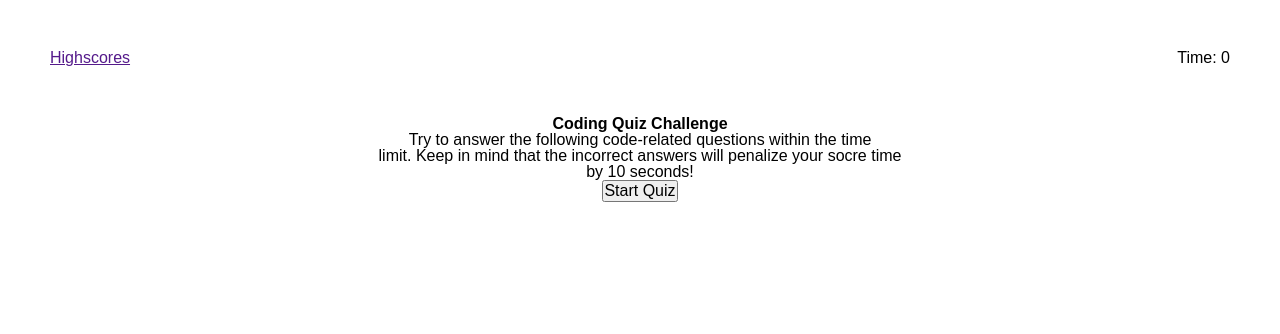
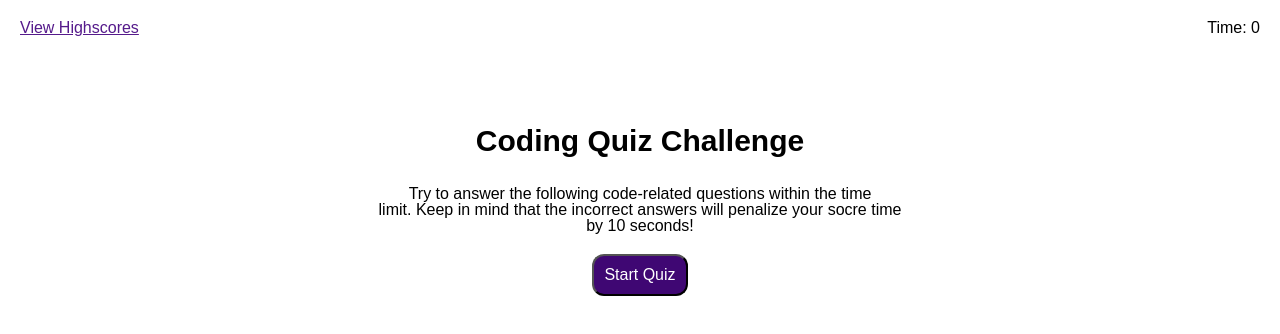
Before and after one commit to crandonbruz/monster-coding-quiz, a plain HTML site: page index.html in a window 1280 px wide. Drawn offline with Linux system fonts and the light colour scheme.

Commit message:
finished styling html and css

```diff
--- a/assets/css/style.css
+++ b/assets/css/style.css
@@ -1,10 +1,41 @@
-header{
+header {
     padding: 50px;
     display: flex;
     justify-content:space-between;
 }
 
-main{
+a {
+    position: relative;
+    top: -30px;
+    right: 30px;
+}
+
+.top-right {
+    position: relative;
+    top: -30px;
+    left: 30px;
+}
+
+main {
     text-align: center;
+    display: flex;
+    flex-direction: column;
 
 }
+
+h1{
+    font-size: 30px;
+    padding: 10px;
+}
+
+.instructions {
+    padding: 20px;
+    font-family: Arial, Helvetica, sans-serif;
+}
+
+button {
+    background-color: rgb(63, 7, 115);
+    font-style:bold; color: white;
+    padding: 10px;
+    border-radius: 12px;
+}
--- a/index.html
+++ b/index.html
@@ -11,16 +11,16 @@
 <body>
     <header>
         <div class="highscores">
-            <a href="">Highscores</a>
+            <a href=""> View Highscores</a>
         </div>
         <div class="timer">
-            <p>Time: 0</p>
+            <p class="top-right">Time: 0</p>
         </div>
     </header>
     <main>
         <div class="questions">
             <h1 class="">Coding Quiz Challenge</h1>
-            <p>Try to answer the following code-related questions within the time<br> limit. Keep in mind that the incorrect answers will penalize your socre time<br> by 10 seconds!</p>
+            <p class="instructions">Try to answer the following code-related questions within the time<br> limit. Keep in mind that the incorrect answers will penalize your socre time<br> by 10 seconds!</p>
             <button class="start">Start Quiz</button>
         </div>
     </main>
```
